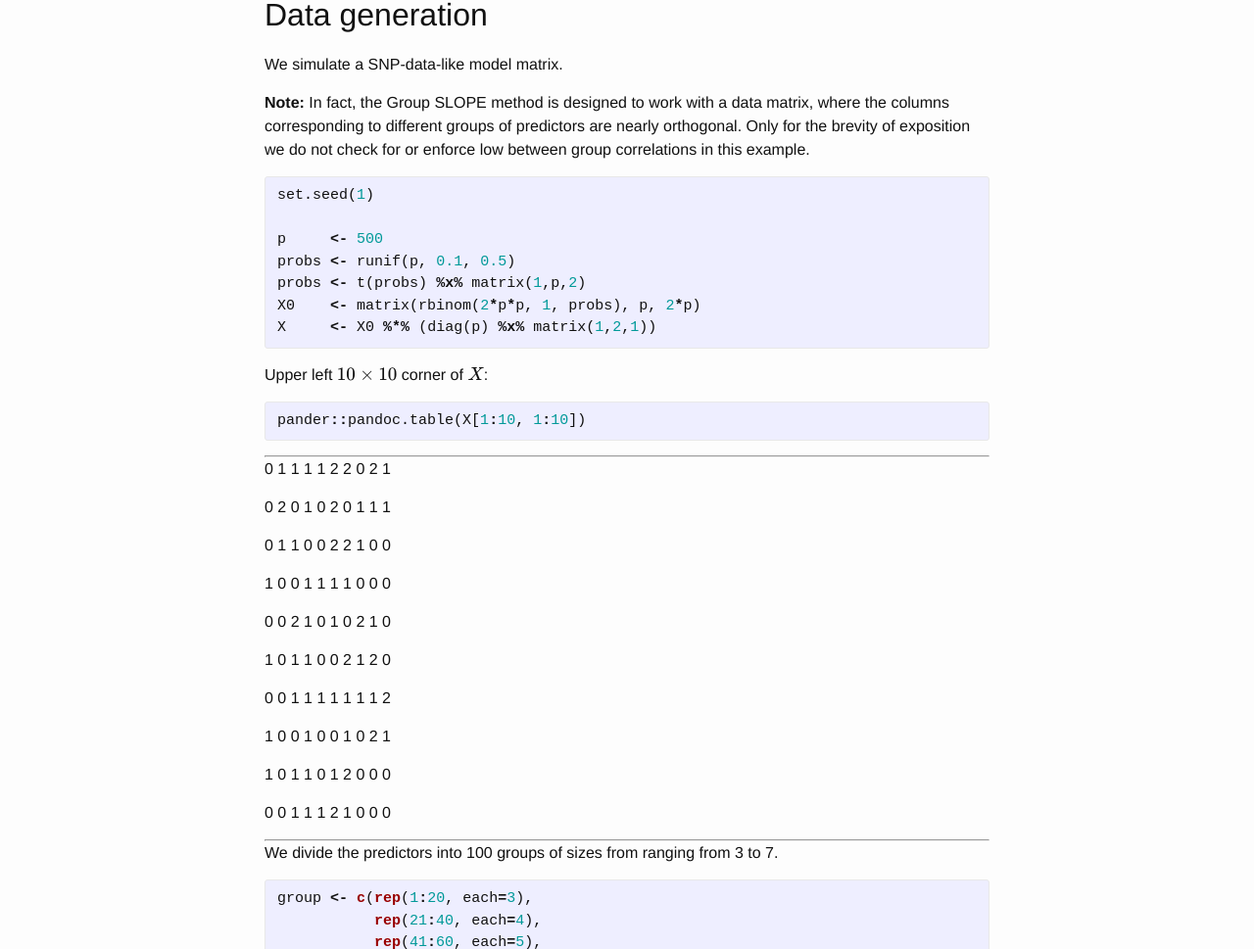
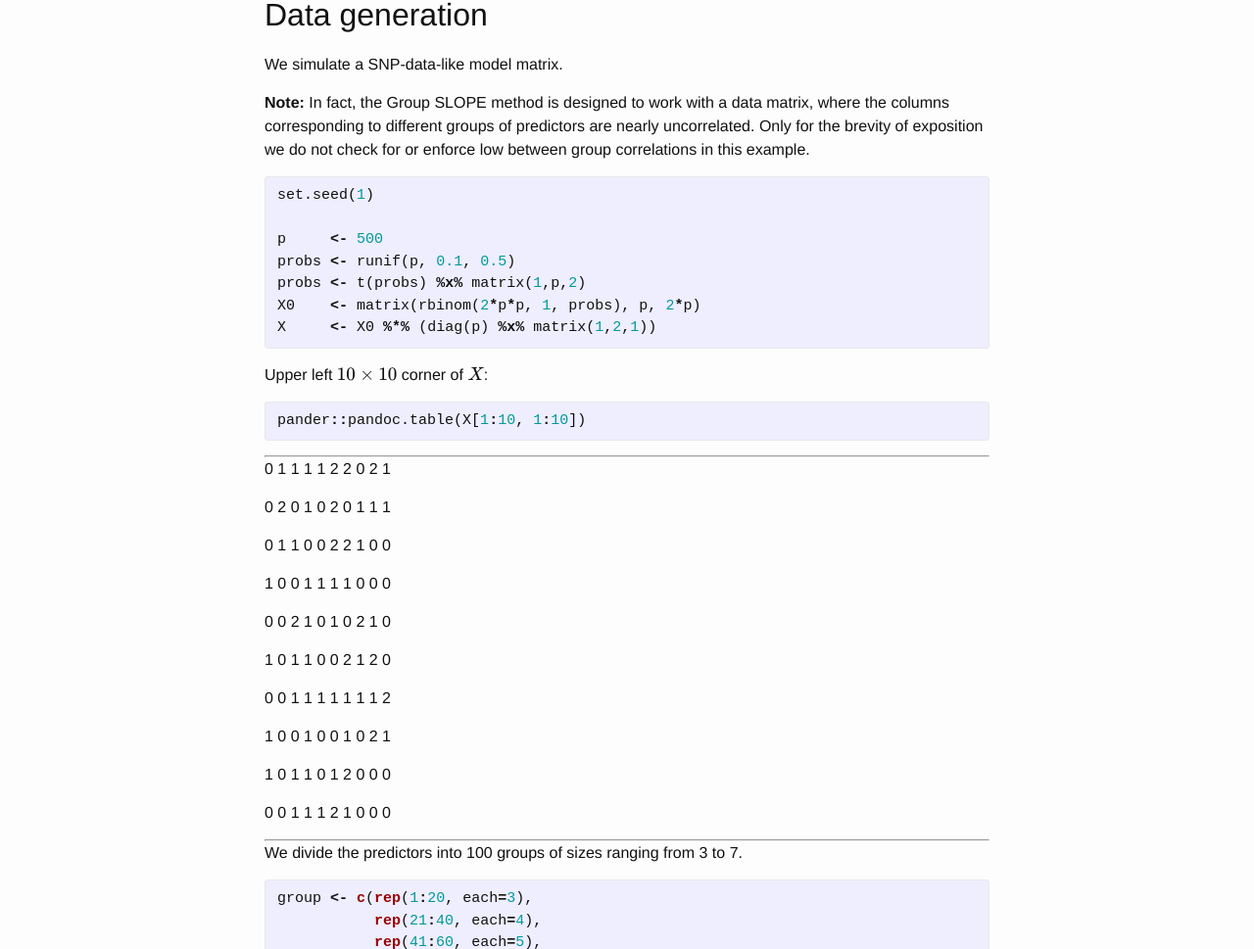
Before and after one commit to agisga/grpSLOPE, a Jekyll site: the page built from _posts/2016-2-12-basic-usage.md, in a window 1280 px wide and 1400 px high. Shown: the part 419-1388 px from the top of the window at 98% size. Built offline with Jekyll 4.4.1, drawn with Linux system fonts in a browser that asks for light colours; Markdown is read by kramdown in place of the engine named in the settings; formulas are drawn with MathJax 3.

Commit message:
fixes typos

```diff
--- a/_posts/2016-2-12-basic-usage.md
+++ b/_posts/2016-2-12-basic-usage.md
@@ -17,7 +17,7 @@ A unique feature of the Group SLOPE method is that it offers (group) false disco
 
 We simulate a SNP-data-like model matrix.
 
-**Note:** In fact, the Group SLOPE method is designed to work with a data matrix, where the columns corresponding to different groups of predictors are nearly orthogonal. Only for the brevity of exposition we do not check for or enforce low between group correlations in this example.
+**Note:** In fact, the Group SLOPE method is designed to work with a data matrix, where the columns corresponding to different groups of predictors are nearly uncorrelated. Only for the brevity of exposition we do not check for or enforce low between group correlations in this example.
 
 
 {% highlight r %}
@@ -60,7 +60,7 @@ pander::pandoc.table(X[1:10, 1:10])
 0 0 1 1 1 2 1 0 0 0
 - - - - - - - - - -
 
-We divide the predictors into 100 groups of sizes from ranging from 3 to 7.
+We divide the predictors into 100 groups of sizes ranging from 3 to 7.
 
 
 {% highlight r %}
```
